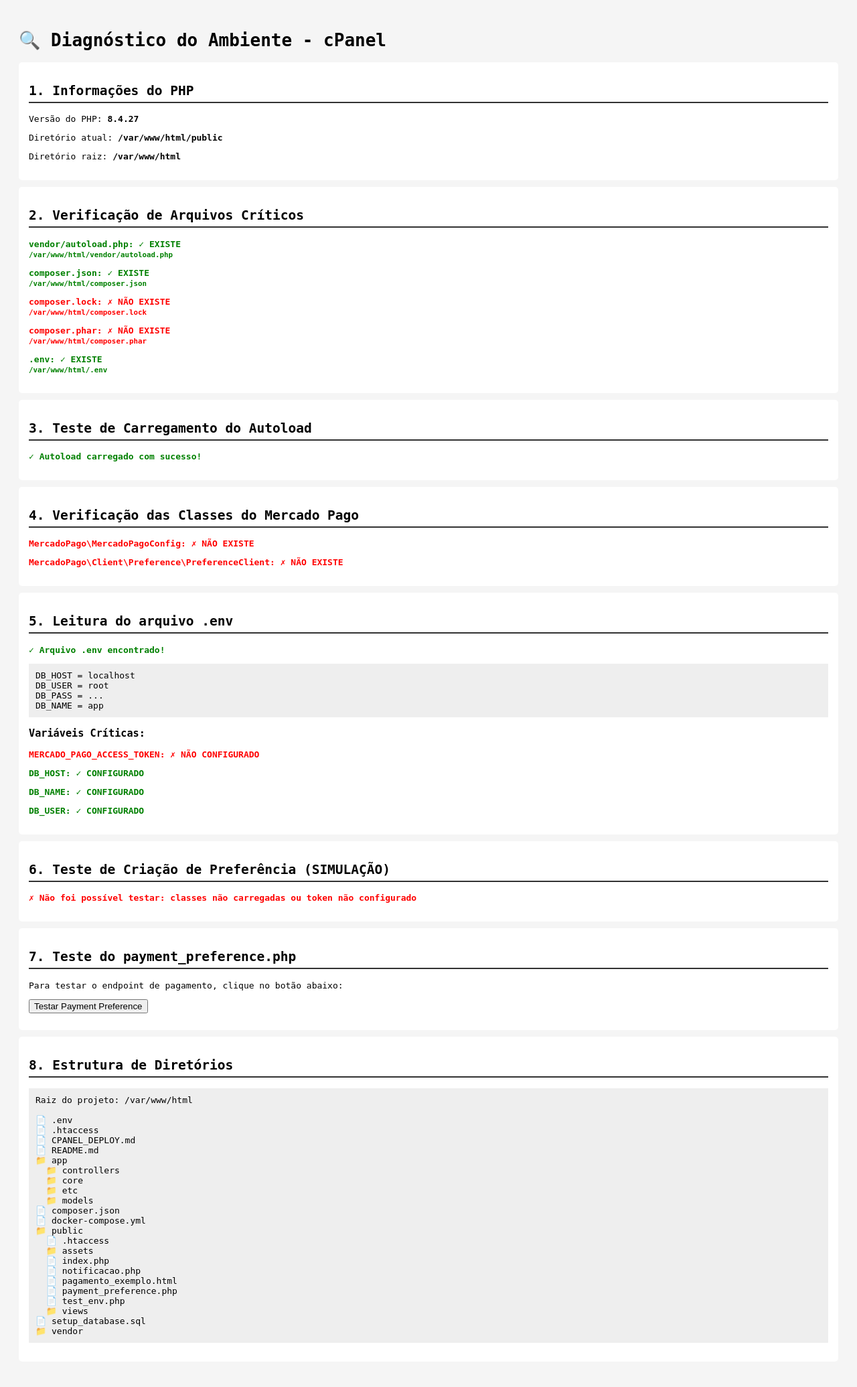
After one commit to Paulo-Thomaz-Filho/fr_semijoias_teste, a PHP site: page /test_env.php in a window 1280 px wide. The commit adds this page. Shown: the whole page at 67% size. Run offline with PHP 8.4, Linux system fonts and the light colour scheme.

Commit message:
Fix: Correção payment_preference.php para cPanel com carregamento automático do .env e autoload, adiciona arquivo de diagnóstico test_env.php

```diff
--- /dev/null
+++ b/public/test_env.php
@@ -0,0 +1,256 @@
+<?php
+// Arquivo de diagnóstico - test_env.php
+// Este arquivo mostra todos os detalhes do ambiente no cPanel
+
+header('Content-Type: text/html; charset=utf-8');
+?>
+<!DOCTYPE html>
+<html>
+<head>
+    <title>Diagnóstico do Ambiente</title>
+    <style>
+        body { font-family: monospace; padding: 20px; background: #f5f5f5; }
+        .success { color: green; font-weight: bold; }
+        .error { color: red; font-weight: bold; }
+        .section { background: white; padding: 15px; margin: 10px 0; border-radius: 5px; }
+        h2 { border-bottom: 2px solid #333; padding-bottom: 5px; }
+        pre { background: #eee; padding: 10px; overflow-x: auto; }
+    </style>
+</head>
+<body>
+    <h1>🔍 Diagnóstico do Ambiente - cPanel</h1>
+
+    <div class="section">
+        <h2>1. Informações do PHP</h2>
+        <p>Versão do PHP: <strong><?php echo phpversion(); ?></strong></p>
+        <p>Diretório atual: <strong><?php echo __DIR__; ?></strong></p>
+        <p>Diretório raiz: <strong><?php echo dirname(__DIR__); ?></strong></p>
+    </div>
+
+    <div class="section">
+        <h2>2. Verificação de Arquivos Críticos</h2>
+        <?php
+        $files = [
+            'vendor/autoload.php' => dirname(__DIR__) . '/vendor/autoload.php',
+            'composer.json' => dirname(__DIR__) . '/composer.json',
+            'composer.lock' => dirname(__DIR__) . '/composer.lock',
+            'composer.phar' => dirname(__DIR__) . '/composer.phar',
+            '.env' => dirname(__DIR__) . '/.env',
+        ];
+
+        foreach ($files as $name => $path) {
+            $exists = file_exists($path);
+            $class = $exists ? 'success' : 'error';
+            $status = $exists ? '✓ EXISTE' : '✗ NÃO EXISTE';
+            echo "<p class='$class'>$name: $status<br><small>$path</small></p>";
+        }
+        ?>
+    </div>
+
+    <div class="section">
+        <h2>3. Teste de Carregamento do Autoload</h2>
+        <?php
+        $autoloadPath = dirname(__DIR__) . '/vendor/autoload.php';
+
+        if (file_exists($autoloadPath)) {
+            try {
+                require_once $autoloadPath;
+                echo "<p class='success'>✓ Autoload carregado com sucesso!</p>";
+            } catch (Exception $e) {
+                echo "<p class='error'>✗ Erro ao carregar autoload:</p>";
+                echo "<pre>" . htmlspecialchars($e->getMessage()) . "</pre>";
+                echo "<pre>" . htmlspecialchars($e->getTraceAsString()) . "</pre>";
+            }
+        } else {
+            echo "<p class='error'>✗ Arquivo autoload.php não encontrado!</p>";
+            echo "<p>Execute no terminal do cPanel: <code>cd " . dirname(__DIR__) . " && php composer.phar install</code></p>";
+        }
+        ?>
+    </div>
+
+    <div class="section">
+        <h2>4. Verificação das Classes do Mercado Pago</h2>
+        <?php
+        $classes = [
+            'MercadoPago\MercadoPagoConfig',
+            'MercadoPago\Client\Preference\PreferenceClient',
+        ];
+
+        foreach ($classes as $class) {
+            $exists = class_exists($class);
+            $status = $exists ? '✓ EXISTE' : '✗ NÃO EXISTE';
+            $cssClass = $exists ? 'success' : 'error';
+            echo "<p class='$cssClass'>$class: $status</p>";
+        }
+        ?>
+    </div>
+
+    <div class="section">
+        <h2>5. Leitura do arquivo .env</h2>
+        <?php
+        $envPath = dirname(__DIR__) . '/.env';
+
+        if (file_exists($envPath)) {
+            echo "<p class='success'>✓ Arquivo .env encontrado!</p>";
+
+            // Carregar .env
+            $lines = file($envPath, FILE_IGNORE_NEW_LINES | FILE_SKIP_EMPTY_LINES);
+            $envVars = [];
+
+            foreach ($lines as $line) {
+                if (strpos(trim($line), '#') === 0) continue;
+                if (strpos($line, '=') === false) continue;
+
+                list($key, $value) = explode('=', $line, 2);
+                $key = trim($key);
+                $value = trim($value);
+                $value = trim($value, '"\'');
+
+                putenv("$key=$value");
+
+                // Ocultar valores sensíveis
+                if (strpos($key, 'PASSWORD') !== false || strpos($key, 'TOKEN') !== false || strpos($key, 'PASS') !== false) {
+                    $displayValue = substr($value, 0, 10) . '...';
+                } else {
+                    $displayValue = $value;
+                }
+
+                $envVars[$key] = $displayValue;
+            }
+
+            echo "<pre>";
+            foreach ($envVars as $key => $value) {
+                echo htmlspecialchars("$key = $value") . "\n";
+            }
+            echo "</pre>";
+
+            // Verificar variáveis críticas
+            $criticalVars = [
+                'MERCADO_PAGO_ACCESS_TOKEN',
+                'DB_HOST',
+                'DB_NAME',
+                'DB_USER',
+            ];
+
+            echo "<h3>Variáveis Críticas:</h3>";
+            foreach ($criticalVars as $var) {
+                $value = getenv($var);
+                $exists = !empty($value);
+                $status = $exists ? '✓ CONFIGURADO' : '✗ NÃO CONFIGURADO';
+                $cssClass = $exists ? 'success' : 'error';
+                echo "<p class='$cssClass'>$var: $status</p>";
+            }
+
+        } else {
+            echo "<p class='error'>✗ Arquivo .env não encontrado!</p>";
+        }
+        ?>
+    </div>
+
+    <div class="section">
+        <h2>6. Teste de Criação de Preferência (SIMULAÇÃO)</h2>
+        <?php
+        if (class_exists('MercadoPago\MercadoPagoConfig') && getenv('MERCADO_PAGO_ACCESS_TOKEN')) {
+            try {
+                $accessToken = getenv('MERCADO_PAGO_ACCESS_TOKEN');
+
+                MercadoPago\MercadoPagoConfig::setAccessToken($accessToken);
+
+                echo "<p class='success'>✓ MercadoPago configurado com sucesso!</p>";
+                echo "<p>Token configurado: " . substr($accessToken, 0, 20) . "...</p>";
+
+                // Tentar criar um cliente (sem fazer requisição real)
+                $client = new MercadoPago\Client\Preference\PreferenceClient();
+                echo "<p class='success'>✓ PreferenceClient instanciado com sucesso!</p>";
+
+                echo "<p><strong>Tudo pronto para criar preferências de pagamento!</strong></p>";
+
+            } catch (Exception $e) {
+                echo "<p class='error'>✗ Erro ao configurar Mercado Pago:</p>";
+                echo "<pre>" . htmlspecialchars($e->getMessage()) . "</pre>";
+            }
+        } else {
+            echo "<p class='error'>✗ Não foi possível testar: classes não carregadas ou token não configurado</p>";
+        }
+        ?>
+    </div>
+
+    <div class="section">
+        <h2>7. Teste do payment_preference.php</h2>
+        <p>Para testar o endpoint de pagamento, clique no botão abaixo:</p>
+        <button onclick="testarPayment()">Testar Payment Preference</button>
+        <div id="result" style="margin-top: 10px;"></div>
+
+        <script>
+        function testarPayment() {
+            const resultDiv = document.getElementById('result');
+            resultDiv.innerHTML = '<p>Enviando requisição...</p>';
+
+            fetch('/payment_preference.php', {
+                method: 'POST',
+                headers: {
+                    'Content-Type': 'application/json',
+                },
+                body: JSON.stringify({
+                    title: 'Produto Teste',
+                    quantity: 1,
+                    unit_price: 10.00,
+                    id_pedido: 999
+                })
+            })
+            .then(response => {
+                console.log('Status:', response.status);
+                return response.text();
+            })
+            .then(text => {
+                resultDiv.innerHTML = '<h3>Resposta do Servidor:</h3><pre>' + text + '</pre>';
+                try {
+                    const json = JSON.parse(text);
+                    if (json.id) {
+                        resultDiv.innerHTML += '<p class="success">✓ Preferência criada com sucesso!</p>';
+                    } else if (json.error) {
+                        resultDiv.innerHTML += '<p class="error">✗ Erro: ' + json.error + '</p>';
+                    }
+                } catch (e) {
+                    resultDiv.innerHTML += '<p class="error">✗ Resposta não é JSON válido</p>';
+                }
+            })
+            .catch(error => {
+                resultDiv.innerHTML = '<p class="error">✗ Erro na requisição: ' + error + '</p>';
+            });
+        }
+        </script>
+    </div>
+
+    <div class="section">
+        <h2>8. Estrutura de Diretórios</h2>
+        <pre><?php
+        $baseDir = dirname(__DIR__);
+        echo "Raiz do projeto: $baseDir\n\n";
+
+        function listDir($dir, $prefix = '', $maxDepth = 2, $currentDepth = 0) {
+            if ($currentDepth >= $maxDepth) return;
+
+            $items = @scandir($dir);
+            if (!$items) return;
+
+            foreach ($items as $item) {
+                if ($item === '.' || $item === '..') continue;
+
+                $path = $dir . '/' . $item;
+                $isDir = is_dir($path);
+
+                echo $prefix . ($isDir ? '📁 ' : '📄 ') . $item . "\n";
+
+                if ($isDir && !in_array($item, ['vendor', 'node_modules', '.git'])) {
+                    listDir($path, $prefix . '  ', $maxDepth, $currentDepth + 1);
+                }
+            }
+        }
+
+        listDir($baseDir);
+        ?></pre>
+    </div>
+
+</body>
+</html>
```
Also changed, not shown: CPANEL_DEPLOY.md (added, +118 -0 lines), app/core/utils/MercadoPago.php (+20 -1 lines), public/payment_preference.php (+95 -2 lines).
